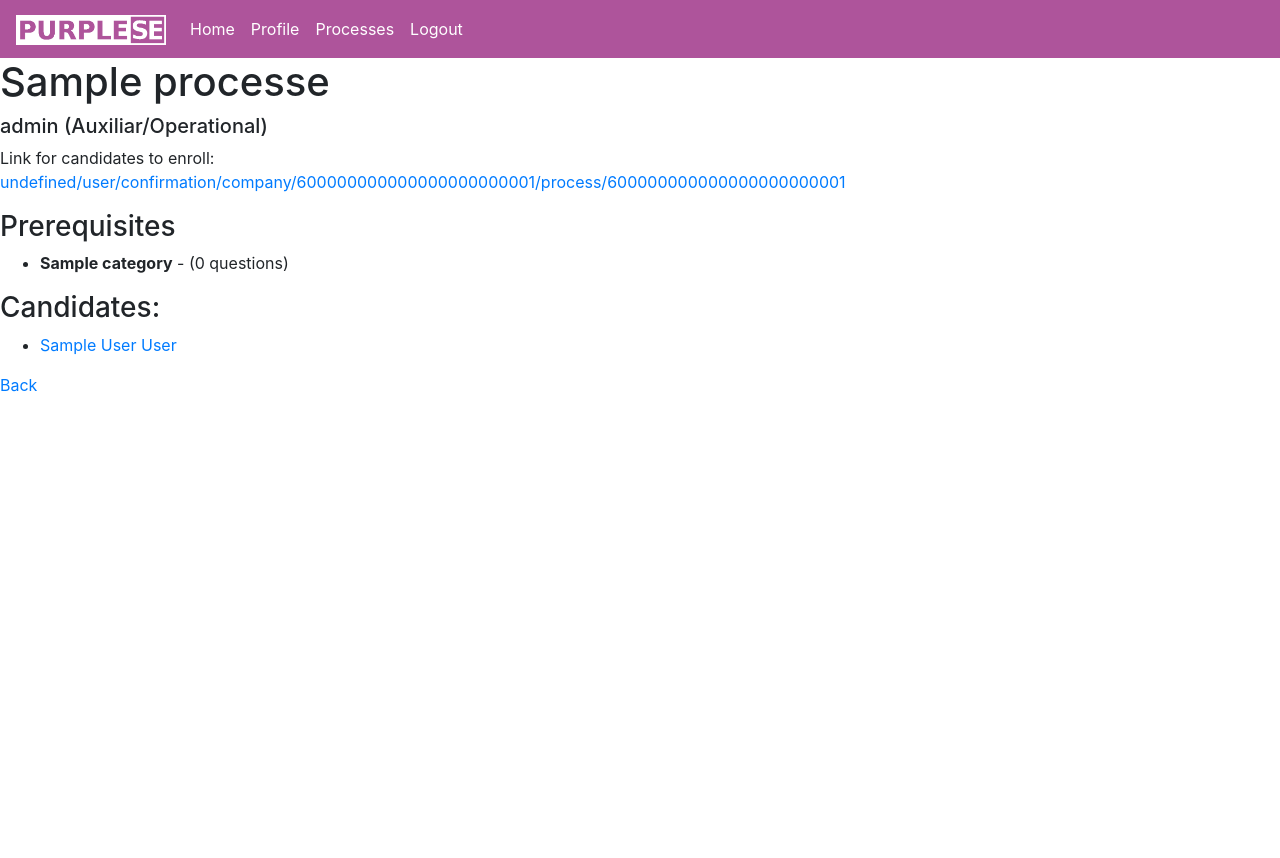
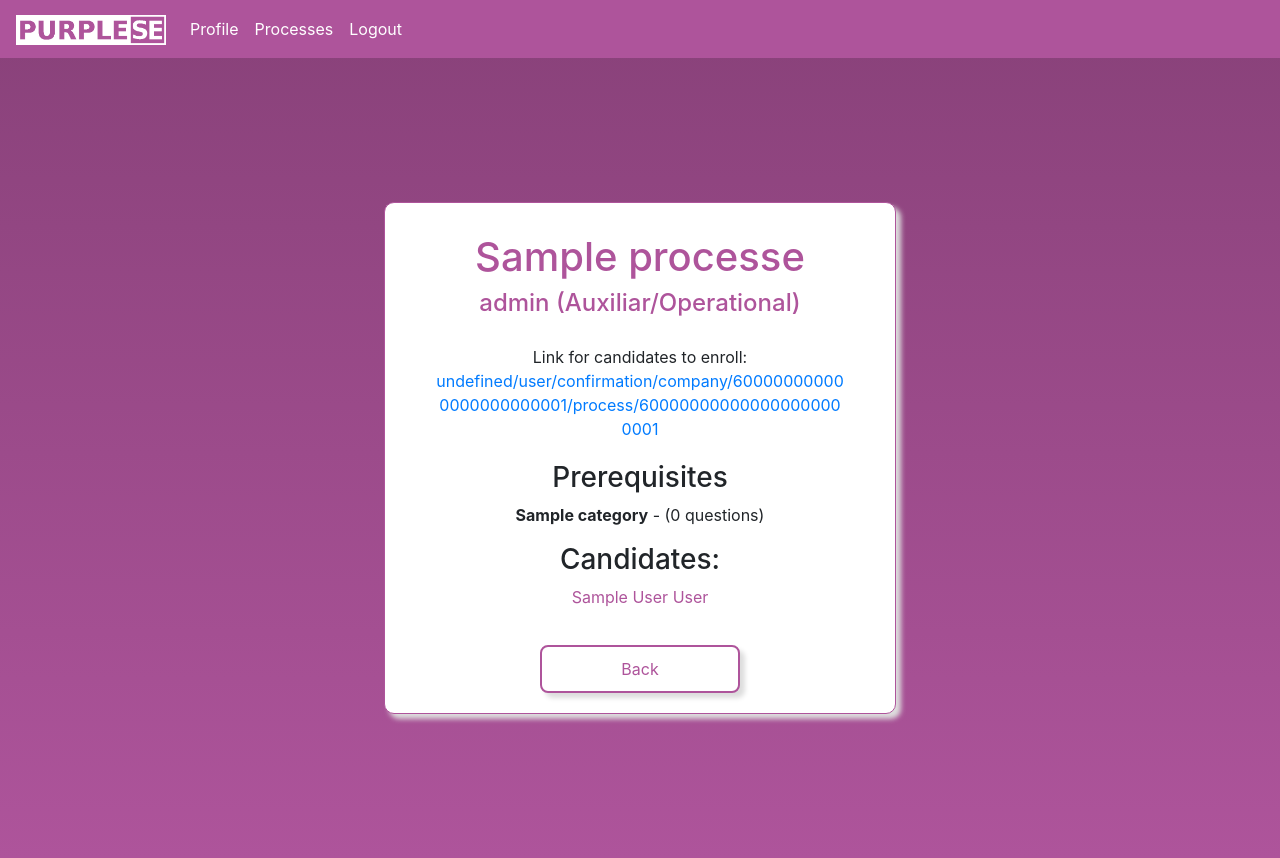
Before and after one commit to MBAlexandreMB/Ironhack-Project2, a Node server app: page /company/processes/show/600000000000000000000001 in a window 1280 px wide. Before the commit the page ends 392 px from the top, so only its background shows below. Run offline with Node 20, Linux system fonts and the light colour scheme; a user stored in the database is signed in; tables that the repository leaves empty hold one stand-in row (values such as "Sample post"); some libraries are stand-ins or nearby versions.

Commit message:
css done

```diff
--- /dev/null
+++ b/public/stylesheets/showProcess.css
@@ -0,0 +1,94 @@
+#content {
+  height: 100vh;
+  display: flex;
+  justify-content: center;
+  align-items: center;
+}
+
+#auth-user-container {
+  display: flex;
+  flex-flow: column nowrap;
+  justify-content: space-around;
+  align-items: center;
+
+  width: 100vw;
+  height: max-content;
+  padding-top: 30px;
+}
+
+#auth-user-container p{
+  width: 80%;
+  word-wrap: break-word;
+  text-align: center;
+  margin: 20px;
+}
+
+#btn-showProcess {
+  margin: 20px;
+  width: 200px;
+  padding: 10px;
+}
+
+body {
+  background: none;
+  background-color: #fff;
+}
+
+h1 {
+  font-size: 1.8rem;
+  color: #ae549b;
+}
+
+h5 {
+  font-size: 1rem;
+  color: #ae549b;
+}
+
+#auth-user-container ul {
+  list-style: none;
+  margin-left: -40px;
+}
+
+#candidate-list {
+  color: #ae549b;
+  text-decoration: none;
+}
+
+#candidate-list:hover {
+  color: #ae549b;
+  text-decoration: none;
+}
+
+
+@media (min-width: 600px) {
+  #auth-user-container {
+    width: 70vw;
+    height: max-content;
+
+    border-radius: 10px;
+    border: 1px solid #ae549b;
+    background: white;
+    box-shadow: 5px 5px 5px #DDD;
+  }
+
+  h1 {
+    font-size: 2.5rem;
+  }
+
+  h5 {
+    font-size: 1.5rem;
+  }
+
+  body {
+    background: -webkit-linear-gradient(bottom, #ae549b, #884179)
+  }
+
+}
+
+
+@media (min-width: 1050px) {
+  #auth-user-container {
+    width: 40vw;
+    height: max-content;
+  }
+}
--- a/routes/company.js
+++ b/routes/company.js
@@ -27,11 +27,11 @@
 });
 
 //SIGN UP ROUTES ------------------------------------------------------------------
-router.get('/signup', ensureLoggedOut('/company/dashboard'), (req, res, next) => {
+router.get('/signup', ensureLoggedOut('/company/processes'), (req, res, next) => {
   res.render('company/signup');
 });
 
-router.post('/signup', ensureLoggedOut('/company/dashboard'), (req, res, next) => {
+router.post('/signup', ensureLoggedOut('/company/processes'), (req, res, next) => {
   let message = 'Please: ';
   let hash = '';
   const { name, ein, email, password, rptpassword, username } = req.body;
@@ -118,7 +118,7 @@
   .catch(err => console.log(err));
 });
 
-router.get('/signup/confirmation/:activationCode', ensureLoggedOut('/company/dashboard'), (req, res, next) => {
+router.get('/signup/confirmation/:activationCode', ensureLoggedOut('/company/processes'), (req, res, next) => {
   Company.findOneAndUpdate({activationCode: req.params.activationCode}, {active: true}, {new: true})
   .then(company => {
     if (company) {
@@ -132,12 +132,12 @@
 // ------------------------------------------------------------------
 
 //LOGIN ROUTES ------------------------------------------------------------------
-router.get('/login', ensureLoggedOut('/company/dashboard'), (req, res, next) => {
+router.get('/login', ensureLoggedOut('/company/processes'), (req, res, next) => {
   res.render('company/login', { "message": req.flash("error") });
 });
 
 router.post("/login", passport.authenticate("local-company", {
-  successReturnToOrRedirect: "/company/dashboard",
+  successReturnToOrRedirect: "/company/processes",
   failureRedirect: "/company/login",
   failureFlash: true,
   passReqToCallback: true
@@ -149,7 +149,7 @@
   });
 
 router.get('/auth/linkedin/callback', passport.authenticate('linkedin', {
-  successRedirect: '/company/dashboard',
+  successRedirect: '/company/processes',
   failureRedirect: '/company/login'
 }));
 
@@ -159,16 +159,10 @@
 });
 //  ------------------------------------------------------------------
 
-//DASHBOARD
-router.get('/dashboard', ensureCompanyLoggedIn(), (req, res, next) => {
-  res.render('company/dashboard', {company: req.user});
-});
-//  ------------------------------------------------------------------
-
 //PROFILE ------------------------------------------------------------------
 router.get('/profile', ensureCompanyLoggedIn(), (req, res, next) => {
   Company.findById(req.user._id)
-  .then(company => res.render('company/profile', {company: company}))
+  .then(company => res.render('company/profile', {company: company, navcompany: true}))
   .catch(err => console.log(err));
 });
 
@@ -197,25 +191,25 @@
     logo
   }}, {new: true, omitUndefined: true})
   .then((result) => {
-    res.redirect('/company/dashboard');
+    res.redirect('/company/processes');
   })
   .catch(err => {
     console.log(err);
     Company.findById(req.user._id)
-    .then(company => res.render('company/profile', {company, message:"Something went wrong! Changes not saved!"}))
+    .then(company => res.render('company/profile', {company, navcompany: true, message:"Something went wrong! Changes not saved!"}))
     .catch(err => console.log(err));
   })
 });
 
 router.get('/profile/credentials', ensureCompanyLoggedIn(), (req, res, next) => {
-  res.render('company/passChange', {company: req.user});
+  res.render('company/passChange', {company: req.user, navcompany: true});
 });
 
 router.post('/profile/credentials/save', ensureCompanyLoggedIn(), (req, res, next) => {
   const {password, rptPassword, oldPassword} = req.body;
 
   if(password !== rptPassword) {
-    res.render('company/passChange', { company: req.user,
+    res.render('company/passChange', { company: req.user, navcompany: true,
       errorMessage: "Your password and your password confirmation don't match. Please, be sure they're equal."
     })
     return;
@@ -224,7 +218,7 @@
   Company.findById(req.user._id)
   .then(company => {
     if(!bcrypt.compareSync(oldPassword, company.password)) {
-      res.render('company/passChange', { company: req.user,
+      res.render('company/passChange', { company: req.user, navcompany: true,
         errorMessage: "Wrong current password!"
       })
       return;
@@ -234,7 +228,7 @@
 
     Company.findOneAndUpdate({_id: req.user._id}, {password: hash})
     .then(() => {
-      res.render('company/passChange', { company: req.user,
+      res.render('company/passChange', { company: req.user, navcompany: true,
         successMessage: "Password changed!"
       })
     })
@@ -248,13 +242,13 @@
 router.get('/processes', ensureCompanyLoggedIn(), (req, res, next) => {
   Company.findById(req.user._id).populate('processes')
   .then(company => {
-    res.render('company/process', {company});
+    res.render('company/process', {company, navcompany: true});
   })
   .catch(err => console.log(err));
 });
 
 router.get('/processes/new', ensureCompanyLoggedIn(), (req, res, next) => {
-  res.render('company/newProcess', {company: req.user});
+  res.render('company/newProcess', {company: req.user, navcompany: true});
 });
 
 router.post('/processes/new', ensureCompanyLoggedIn(), (req, res, next) => {
@@ -321,7 +315,6 @@
 });
 
 router.get('/processes/show/:processId', ensureLoggedIn('/'), (req, res, next) => {
-  console.log('--------------------------')
   const link = `${process.env.baseURL}/user/confirmation/company/${req.user._id}/process/${req.params.processId}`;
 
   const getUsers = User.find({processes: req.params.processId});
@@ -360,16 +353,11 @@
           }
         });
       });
-      res.render('company/showProcess', {users: result[0], process: result[1], catQuestRel, company: req.user, link});
+      res.render('company/showProcess', {navcompany: true, users: result[0], process: result[1], catQuestRel, company: req.user, link});
     })
     .catch(err => console.log(err));
   })
 .catch(err => console.log(err));
 });
 
-// router.get('/processes/new/getNumOfQuestions', (req, res, next) => {
-//   Questions.find({})
-// });
-//---------------------------------------------
-
 module.exports = router;
--- a/views/company/showProcess.hbs
+++ b/views/company/showProcess.hbs
@@ -1,3 +1,7 @@
+<link rel="stylesheet" href="/stylesheets/showProcess.css">
+
+<div id="content">
+ <div id="auth-user-container">
    <h1>{{process.title}}</h1>
     <h5>{{process.jobRole}} ({{process.hierarchyOfRole}})</h5>
     {{#if company}}
@@ -16,9 +20,9 @@
     <ul>
     {{#each users}}
       {{#if personal.name}}
-    <li><a href="/user/profile/{{_id}}">{{personal.name}} {{personal.lastName}}</a></li>
+      <li><a id="candidate-list" href="/user/profile/{{_id}}">{{personal.name}} {{personal.lastName}}</a></li>
       {{else}}
-    <li><a href="/user/profile/{{_id}}">{{personal.email}}</a></li>
+      <li><a id="candidate-list" href="/user/profile/{{_id}}">{{personal.email}}</a></li>
       {{/if}}
     {{/each}}
     </ul>
@@ -26,7 +30,9 @@
     <h3>No candidates yet!</h3>
     {{/if}}
 
-<a href="/company/processes">Back</a>
+    <a id="btn-showProcess" class="link-btn wb" href="/company/processes">Back</a>
     {{else}}
     <a href="/user/process/{{process._id}}/test">Take the test!</a>
     {{/if}}
+ </div>
+</div>
--- a/views/layout.hbs
+++ b/views/layout.hbs
@@ -11,7 +11,7 @@
   <title>Document</title>
 </head>
 <body>
-  {{#if company}}
+  {{#if navcompany}}
   <nav class="navbar navbar-expand-lg" style="background-color: #ae549b">
   <a class="navbar-brand" href="#">
     <img src="/images/purplese-logo-white.png" width="150" height="auto" alt="">
@@ -21,9 +21,6 @@
   </button>
   <div class="collapse navbar-collapse" id="navbarNav">
     <ul class="navbar-nav">
-      <li class="nav-item">
-        <a class="nav-link text-white" href="/company/dashboard">Home <span class="sr-only">(current)</span></a>
-      </li>
       <li class="nav-item">
         <a class="nav-link text-white" href="/company/profile">Profile</a>
       </li>
@@ -37,7 +34,7 @@
   </div>
 </nav>
   {{/if}}
-{{#if user}}
+{{#if navuser}}
   <nav class="navbar navbar-expand-lg bg-light">
   <a class="navbar-brand" href="#">
     <img src="/images/purplese-logo-original.png" width="150" height="auto" alt="">
--- a/views/user/confirmationProcess.hbs
+++ b/views/user/confirmationProcess.hbs
@@ -7,7 +7,7 @@
   <h1 class="display-3">Hey!</h1>
   <p class="lead">{{message}}</p>
   <p class="lead">
-    <a id="button" class="btn btn-primary btn-sm" href="/user/processes" role="button">Go to processes</a>
+    <a id="button" class="btn btn-primary btn-sm" href="/user/profile/{{user._id}}/processes" role="button">Go to processes</a>
   </p>
   <hr>
   <p>
--- a/views/user/processes.hbs
+++ b/views/user/processes.hbs
@@ -8,8 +8,6 @@
         <h6 class="card-subtitle mb-2 text-muted">{{jobRole}}</h6>
         <p class="card-text">
             <p>{{hierarchyOfRole}}</p>
-            <p>{{categories}}</p>
-            <p>{{difficulties}}</p>
         </p>
         <a href="/user/processes/show/{{_id}}" class="card-link">Go to the process</a>
     </div>
```
Also changed, not shown: public/stylesheets/companyProfile.css (+128 -5 lines), routes/user.js (+16 -11 lines), views/company/passChange.hbs (+10 -11 lines), views/company/profile.hbs (+46 -32 lines). Lines whose indentation alone changed are shown as unchanged.
